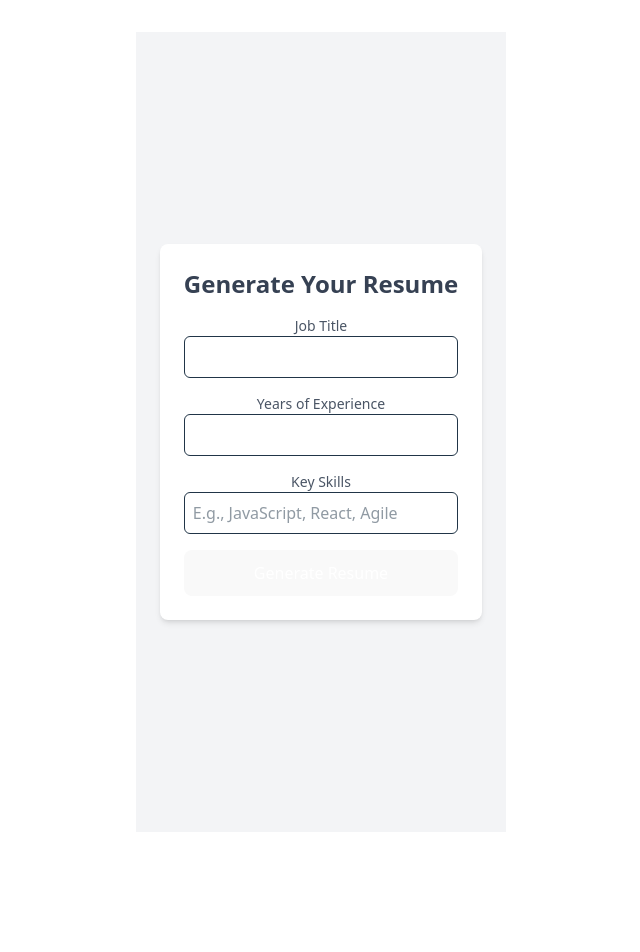
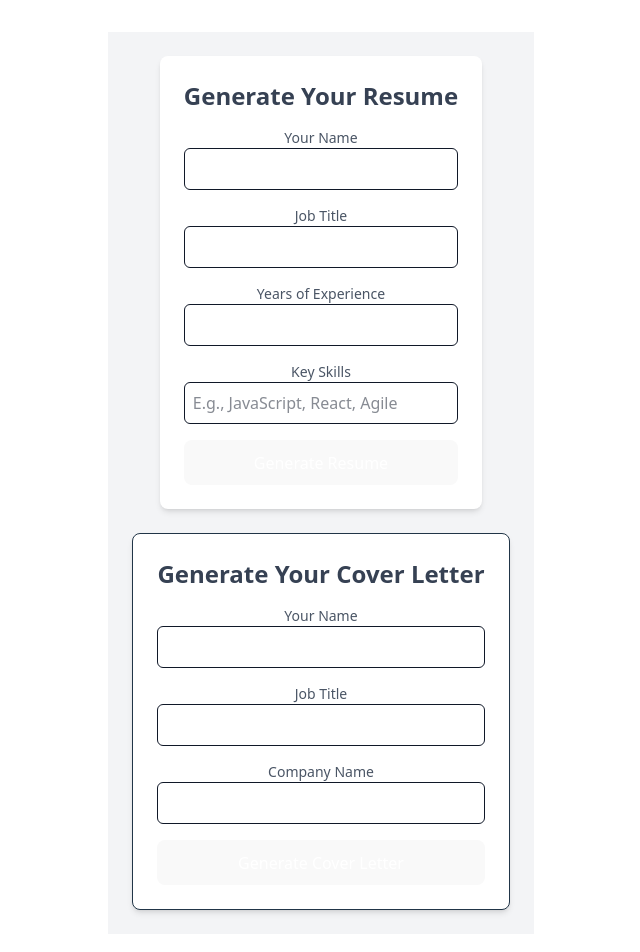
Before and after one commit to PursuitMadeMe/resume_ai_frontend, a React (Vite) app: page / in a window 1280 px wide. Shown: the top 952 px of the page, without its empty margins (319-959 px from the left). Before the commit the page ends 864 px from the top, so only its background shows below. Built offline with nearby package versions, Linux system fonts and the light colour scheme.

Commit message:
Fix: Updated input text color for visibility

```diff
--- a/src/App.jsx
+++ b/src/App.jsx
@@ -1,24 +1,31 @@
-import { useState } from 'react'
-import reactLogo from './assets/react.svg'
-import viteLogo from '/vite.svg'
-import './App.css'
-import ResumeForm from './components/ResumeForm'
+import { useState } from "react";
+import reactLogo from "./assets/react.svg";
+import viteLogo from "/vite.svg";
+import "./App.css";
+import ResumeForm from "./components/ResumeForm";
+import CoverLetterForm from "./components/CoverLetterForm";
 
 function App() {
-
   const [resume, setResume] = useState(null); // ✅ Define state properly
 
   return (
     <div className="min-h-screen bg-gray-100 flex flex-col items-center justify-center p-6">
       <ResumeForm onGenerate={setResume} />
+
+      {/* Always Show Cover Letter Form */}
+      <CoverLetterForm />
+
       {resume && (
         <div className="mt-6 max-w-2xl bg-white p-6 rounded-lg shadow-md">
           <h3 className="text-xl font-bold mb-2">Generated Resume</h3>
-          <pre className="whitespace-pre-wrap text-gray-800">{JSON.stringify(resume, null, 2)}</pre>
+          <pre className="whitespace-pre-wrap text-gray-800">
+            {JSON.stringify(resume, null, 2)}
+          </pre>
         </div>
       )}
     </div>
   );
+
 }
 
-export default App
+export default App;
--- /dev/null
+++ b/src/components/CoverLetterForm.jsx
@@ -0,0 +1,103 @@
+import { useState } from "react";
+
+function CoverLetterForm() {
+  const [jobTitle, setJobTitle] = useState("");
+  const [companyName, setCompanyName] = useState("");
+  const [applicantName, setApplicantName] = useState("");
+  const [coverLetter, setCoverLetter] = useState(null);
+  const [loading, setLoading] = useState(false);
+
+  // ✅ Now using "handleSubmit" for consistency
+  const handleSubmit = async (e) => {
+    e.preventDefault(); // Prevents page refresh
+    setLoading(true); // Show loading state
+
+    try {
+      const response = await fetch("http://localhost:9000/ai/generate-cover-letter", {
+        method: "POST",
+        headers: {
+          "Content-Type": "application/json",
+        },
+        body: JSON.stringify({
+          job_title: jobTitle,
+          company: companyName,
+          applicant_name: applicantName,
+        }),
+      });
+
+      const data = await response.json();
+      setCoverLetter(data.cover_letter);
+    } catch (error) {
+      console.error("Error generating cover letter:", error);
+      setCoverLetter("Error generating cover letter.");
+    }
+
+    setLoading(false); // Hide loading state
+  };
+
+  return (
+    <div className="max-w-lg mx-auto bg-white p-6 rounded-lg shadow-md border mt-6">
+      <h2 className="text-2xl font-bold text-gray-700 mb-4">Generate Your Cover Letter</h2>
+
+      <form onSubmit={handleSubmit} className="space-y-4">
+        {/* Applicant Name Input */}
+        <div>
+          <label className="block text-gray-600 text-sm">Your Name</label>
+          <input
+            type="text"
+            name="applicantName"
+            value={applicantName}
+            onChange={(e) => setApplicantName(e.target.value)}
+            className="w-full p-2 border rounded-md focus:ring-2 focus:ring-blue-400 text-gray-900"
+            required
+          />
+        </div>
+
+        {/* Job Title Input */}
+        <div>
+          <label className="block text-gray-600 text-sm">Job Title</label>
+          <input
+            type="text"
+            name="jobTitle"
+            value={jobTitle}
+            onChange={(e) => setJobTitle(e.target.value)}
+            className="w-full p-2 border rounded-md focus:ring-2 focus:ring-blue-400 text-gray-900"
+            required
+          />
+        </div>
+
+        {/* Company Name Input */}
+        <div>
+          <label className="block text-gray-600 text-sm">Company Name</label>
+          <input
+            type="text"
+            name="companyName"
+            value={companyName}
+            onChange={(e) => setCompanyName(e.target.value)}
+            className="w-full p-2 border rounded-md focus:ring-2 focus:ring-blue-400 text-gray-900"
+            required
+          />
+        </div>
+
+        {/* Submit Button */}
+        <button
+          type="submit"
+          className="w-full bg-blue-500 text-white p-2 rounded-md hover:bg-blue-600 transition duration-200"
+          disabled={loading}
+        >
+          {loading ? "Generating..." : "Generate Cover Letter"}
+        </button>
+      </form>
+
+      {/* Display Cover Letter */}
+      {coverLetter && (
+        <div className="mt-6 p-4 bg-gray-100 border rounded-md">
+          <h3 className="text-lg font-bold">Generated Cover Letter</h3>
+          <pre className="whitespace-pre-wrap text-gray-800 mt-2">{coverLetter}</pre>
+        </div>
+      )}
+    </div>
+  );
+}
+
+export default CoverLetterForm;
--- a/src/components/ResumeForm.jsx
+++ b/src/components/ResumeForm.jsx
@@ -1,6 +1,7 @@
 import { useState } from "react";
 
 const ResumeForm = ({ onGenerate }) => {
+  const [name, setName] = useState(""); // ✅ New state for name
   const [jobTitle, setJobTitle] = useState("");
   const [experience, setExperience] = useState("");
   const [skills, setSkills] = useState("");
@@ -11,7 +12,7 @@ const ResumeForm = ({ onGenerate }) => {
     setLoading(true);
 
     const requestData = {
-      prompt: `Generate a resume for a ${jobTitle} with ${experience} years of experience, skilled in ${skills}.`,
+      prompt: `Generate a resume for a ${name} ${jobTitle} with ${experience} years of experience, skilled in ${skills}.`,
     };
 
     try {
@@ -36,8 +37,22 @@ const ResumeForm = ({ onGenerate }) => {
 
   return (
     <div className="max-w-lg mx-auto bg-white p-6 rounded-lg shadow-md">
-      <h2 className="text-2xl font-bold text-gray-700 mb-4">Generate Your Resume</h2>
+      <h2 className="text-2xl font-bold text-gray-700 mb-4">
+        Generate Your Resume
+      </h2>
       <form onSubmit={handleSubmit} className="space-y-4">
+      {/* ✅ Name Input */}
+      <div>
+          <label className="block text-gray-600 text-sm">Your Name</label>
+          <input
+            type="text"
+            name="name"
+            value={name}
+            onChange={(e) => setName(e.target.value)}
+            className="w-full p-2 border rounded-md focus:ring-2 focus:ring-blue-400 text-gray-900"
+            required
+          />
+        </div>
         <div>
           <label className="block text-gray-600 text-sm">Job Title</label>
           <input
@@ -45,17 +60,19 @@ const ResumeForm = ({ onGenerate }) => {
             // autoComplete="off"  // ✅ Prevents browser autofill from misinterpreting the field
             value={jobTitle}
             onChange={(e) => setJobTitle(e.target.value)}
-            className="w-full p-2 border rounded-md focus:ring-2 focus:ring-blue-400"
+            className="w-full p-2 border rounded-md focus:ring-2 focus:ring-blue-400 text-gray-900"
             required
           />
         </div>
         <div>
-          <label className="block text-gray-600 text-sm">Years of Experience</label>
+          <label className="block text-gray-600 text-sm">
+            Years of Experience
+          </label>
           <input
             type="number"
             value={experience}
             onChange={(e) => setExperience(e.target.value)}
-            className="w-full p-2 border rounded-md focus:ring-2 focus:ring-blue-400"
+            className="w-full p-2 border rounded-md focus:ring-2 focus:ring-blue-400 text-gray-900"
             required
           />
         </div>
@@ -65,7 +82,7 @@ const ResumeForm = ({ onGenerate }) => {
             type="text"
             value={skills}
             onChange={(e) => setSkills(e.target.value)}
-            className="w-full p-2 border rounded-md focus:ring-2 focus:ring-blue-400"
+            className="w-full p-2 border rounded-md focus:ring-2 focus:ring-blue-400 text-gray-900"
             placeholder="E.g., JavaScript, React, Agile"
           />
         </div>
```
